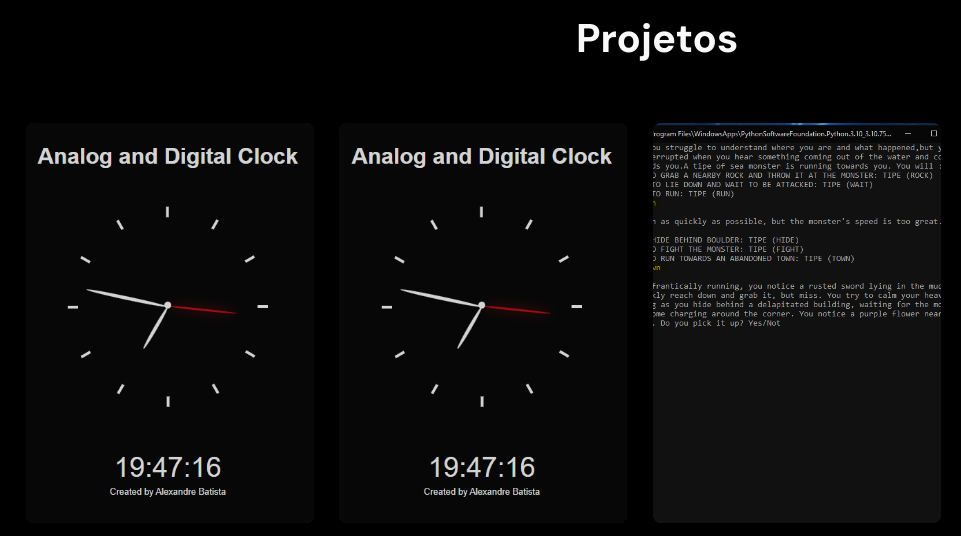
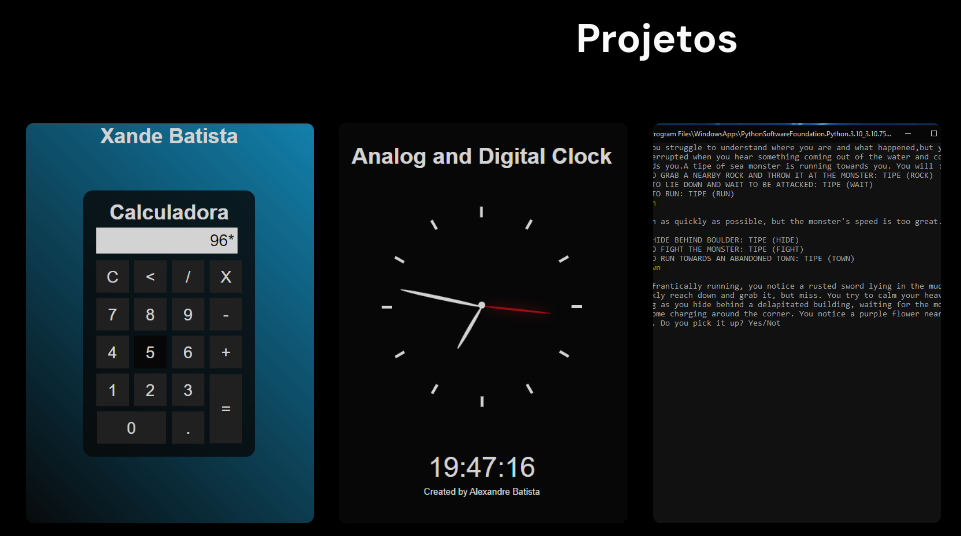
Before and after one commit to BatistaAlexandre/Portifolio-Alexandre, a plain HTML site: page index.html in a window 1280 px wide. Shown: the part 1320-1856 px from the top of the page, 0-961 px from the left. Drawn offline with nearby package versions, Linux system fonts and the light colour scheme; grey boxes are pictures that could not be loaded.

Commit message:
Update index.html

```diff
--- a/index.html
+++ b/index.html
@@ -96,7 +96,7 @@
       <div  class="projetos">
             <div class="card">
               <div class="card-img-wrapper">
-                <img src="img/relogio.PNG"  />
+                <img src="img/calculadora.PNG"  />
               </div>
               <div class="card-info">
                 <h2>Calculadora</h2>
```
